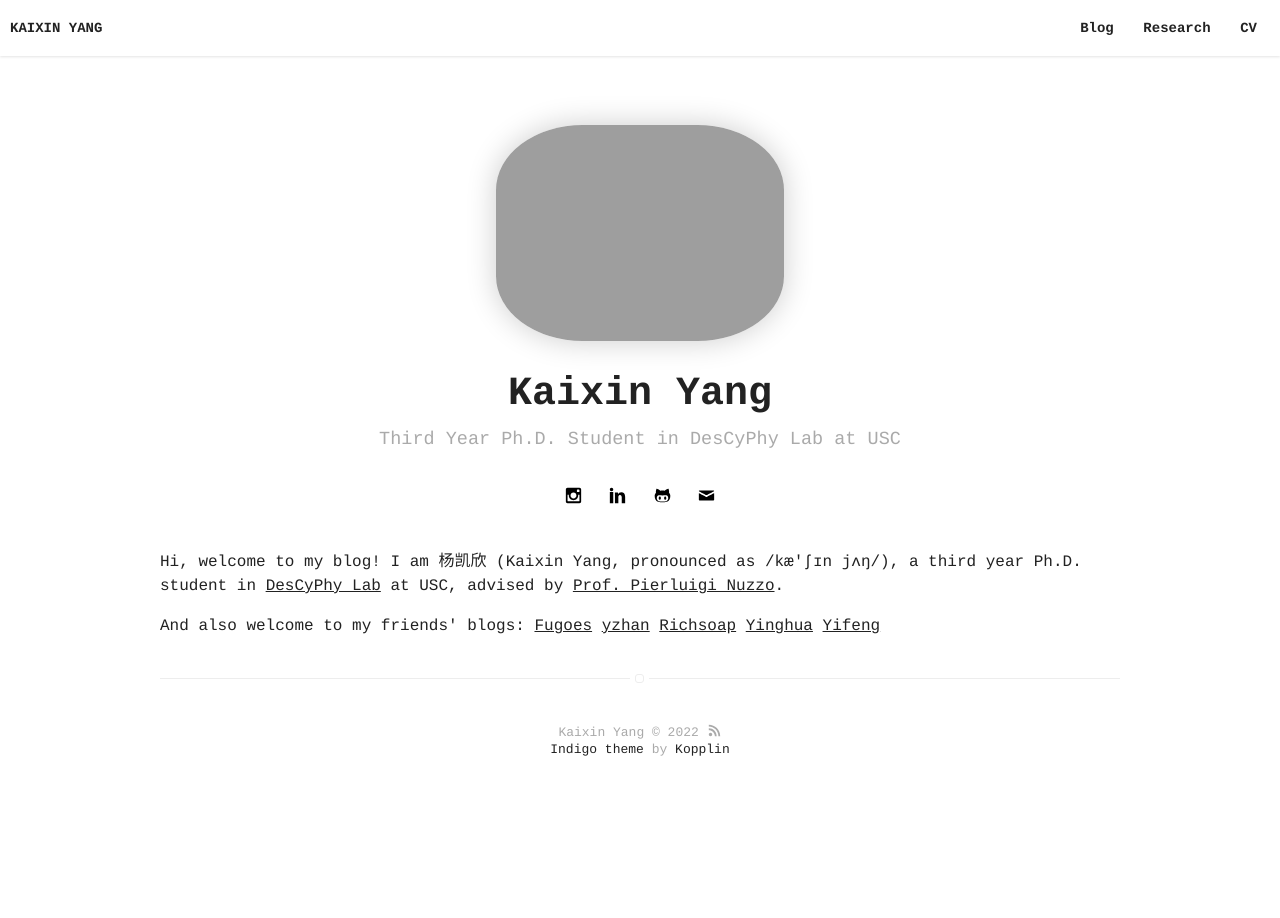
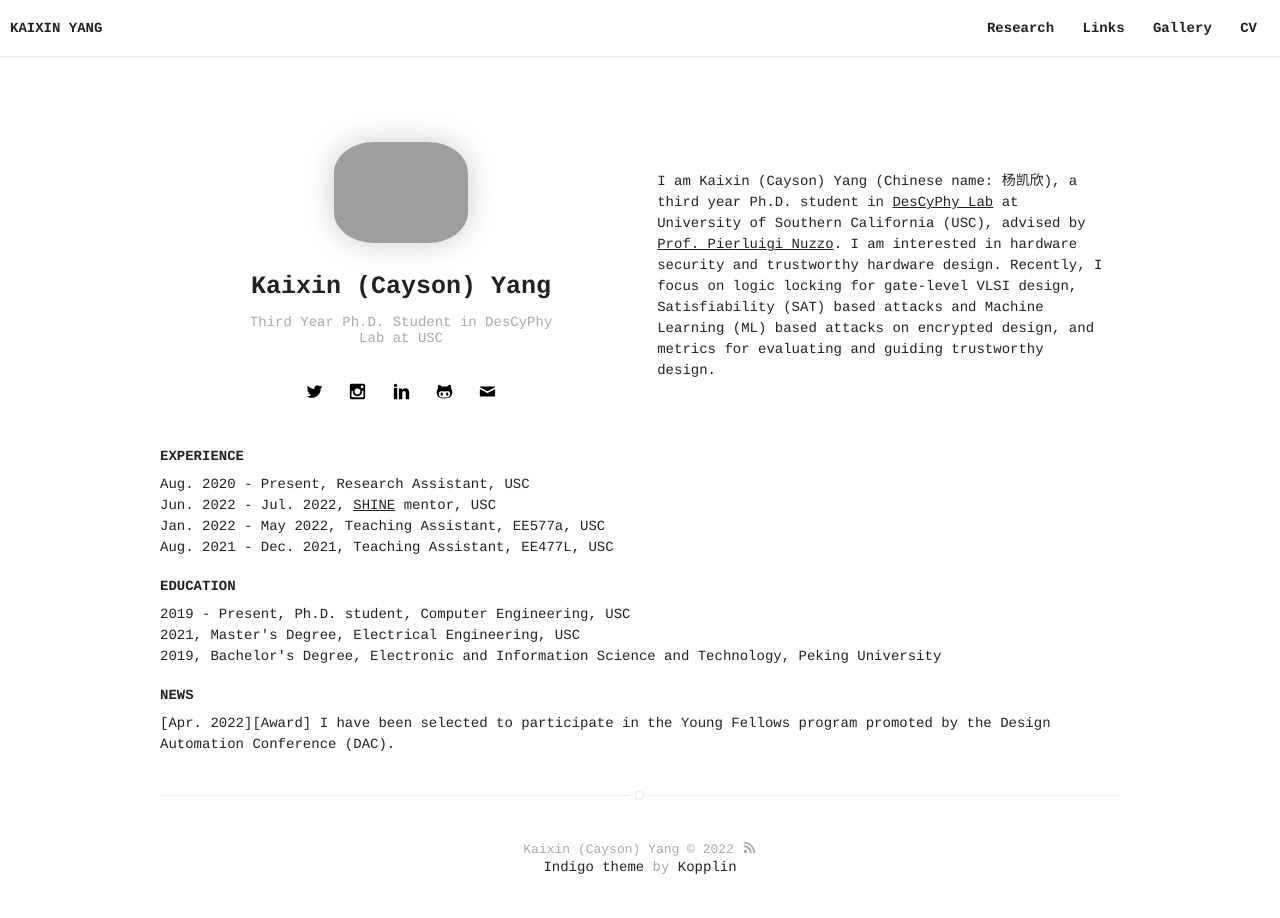
Before and after one commit to SceneryInMirror/SceneryInMirror.github.io, a Jekyll site: the page built from index.html, in a window 1280 px wide. Built offline with Jekyll 4.4.1, drawn with Linux system fonts in a browser that asks for light colours.

Commit message:
redesign the homepage, add links and gallery pages, and hide blog page

```diff
--- a/Gemfile
+++ b/Gemfile
@@ -1,6 +1,7 @@
 source 'https://rubygems.org'
 
 gem 'github-pages', group: :jekyll_plugins
+gem 'rdiscount'
 
 group :jekyll_plugins do
   #gem "jekyll-feed", "~> 0.12"
--- a/_config.yml
+++ b/_config.yml
@@ -1,6 +1,7 @@
 # basic configuration
-name: Kaixin Yang
+name: Kaixin (Cayson) Yang
 bio: Third Year Ph.D. Student in DesCyPhy Lab at USC
+#bio: kaixinya AT usc.edu
 description: Kaixin's Garden
 url: "https://sceneryinmirror.github.io"
 baseurl: ""
@@ -39,9 +40,9 @@ disqus:
 
 # if you don't have any of social below, comment the line
 #facebook: profile.php?id=100012146822426
-#twitter: Kaixin_Yang_LA
+twitter: Kaixin_Yang_LA
 # google: mygoogle
-instagram: cashinyang
+instagram: kaixinyang97
 # pinterest: mypinterest
 linkedin: kaixin-yang-a27287162
 # youtube: myyoutube
@@ -65,8 +66,8 @@ email: kaixinya@usc.edu
 
 authors:
     ykx:
-        name: Kaixin Yang
-        bio: Keep on going.
+        name: Kaixin (Cayson) Yang
+        bio: 做你该做的事情，并接受它的事与愿违
         external-image: false
         picture: assets/images/profile.jpg
 
@@ -84,12 +85,14 @@ paginate_path: "blog/:num/"
 #projects: true
 
 # if you don't need "about" or "blog", comment them out below
-#about: true
-blog: true
-#projects: true
+about: false
+blog: false
+projects: false
 tags-page: true
 tags: true
 research: true
+links: true
+gallery: true
 
 # do you want to show the "read time" of the posts?
 read-time: true
--- a/_includes/nav.html
+++ b/_includes/nav.html
@@ -19,9 +19,11 @@
             </li>
         {% endif %}
 
+        {% if site.blog == true %}
             <li class="item">
                 <a class="link" href="{{ site.url }}/blog">Blog</a>
             </li>
+        {% endif %}
 
 	    <!--
             <li class="item">
@@ -31,6 +33,14 @@
 
             <li class="item">
                 <a class="link" href="{{ site.url }}/research">Research</a>
+            </li>
+
+            <li class="item">
+                <a class="link" href="{{ site.url }}/links">Links</a>
+            </li>
+
+            <li class="item">
+                <a class="link" href="{{ site.url }}/gallery">Gallery</a>
             </li>
 
         {% if site.resume == true %}
--- a/_sass/base/general.sass
+++ b/_sass/base/general.sass
@@ -3,7 +3,7 @@ body, html
 
 body
 	line-height: 1.5
-	font: 16px $fontSerif
+	font: 1.4rem $fontSerif
 	color: $beta
 
 h1, h2, h3, h4
--- a/_sass/components/header.sass
+++ b/_sass/components/header.sass
@@ -6,7 +6,7 @@
     z-index: 99
 
     > .link > .selfie
-        max-width: 350px
+        max-width: 150px
         width: 30%
         margin-bottom: 25px
         border-radius: 30%
@@ -18,11 +18,11 @@
             opacity: .8
 
     > .title
-        font-size: 4rem
+        font-size: 2.5rem
         margin: 0 0 13px
 
     > .description
-        font-size: 1.85rem
+        font-size: 1.4rem
         font-weight: lighter
         font-style: normal
         color: $gama
--- a/_sass/pages/page.sass
+++ b/_sass/pages/page.sass
@@ -5,6 +5,13 @@
         text-align: center
         margin-bottom: 3rem
         margin-top: 6rem
+    h3
+        margin-bottom: 1rem
+        margin-top: 2rem
+        font-size: 1.4rem
+    p
+        margin: 0
+        font-size: 1.4rem
 
 .about
     img
--- a/index.html
+++ b/index.html
@@ -1,19 +1,47 @@
 ---
-layout: page
+layout: default
 title: Home
 ---
 
-<br/>
+<table>
+<tbody>
+<tr>
+<td>
+{% include header.html %}
+</td>
+
+<td>
 <p>
-Hi, welcome to my blog! I am 杨凯欣 (Kaixin Yang, pronounced as /kæ'ʃɪn jʌŋ/), a third year Ph.D. student in <a href="https://descyphy.usc.edu/">DesCyPhy Lab</a> at USC, advised by <a href="https://viterbi.usc.edu/directory/faculty/Nuzzo/Pierluigi">Prof. Pierluigi Nuzzo</a>.
+I am Kaixin (Cayson) Yang (Chinese name: 杨凯欣), a third year Ph.D. student in <a href="https://descyphy.usc.edu/">DesCyPhy Lab</a> at University of Southern California (USC), advised by <a href="https://viterbi.usc.edu/directory/faculty/Nuzzo/Pierluigi">Prof. Pierluigi Nuzzo</a>. I am interested in hardware security and trustworthy hardware design. Recently, I focus on logic locking for gate-level VLSI design, Satisfiability (SAT) based attacks and Machine Learning (ML) based attacks on encrypted design, and metrics for evaluating and guiding trustworthy design.
+
+
+<!--Welcome to my blog! I am 杨凯欣 (Kaixin Yang, pronounced as /kæ'ʃɪn jʌŋ/, and please feel free to call me Cayson), a third year Ph.D. student in <a href="https://descyphy.usc.edu/">DesCyPhy Lab</a> at USC, advised by <a href="https://viterbi.usc.edu/directory/faculty/Nuzzo/Pierluigi">Prof. Pierluigi Nuzzo</a>. -->
+
 </p>
+</td>
+</tbody>
+</table>
 
-<p>
-And also welcome to my friends' blogs:
-{% for friend in site.friends %}
-<a href="{{friend.href}}">{{friend.title}}</a>
-{% endfor %}
-</p>
+
+<h3 style="text-align:left">EXPERIENCE</h3>
+
+<p>Aug. 2020 - Present, Research Assistant, USC</p>
+<p>Jun. 2022 - Jul. 2022, <a href="https://viterbik12.usc.edu/shine/">SHINE</a> mentor, USC</p>
+<p>Jan. 2022 - May 2022, Teaching Assistant, EE577a, USC</p>
+<p>Aug. 2021 - Dec. 2021, Teaching Assistant, EE477L, USC</p>
+
+<h3 style="text-align:left">EDUCATION</h3>
+
+<p>2019 - Present, Ph.D. student, Computer Engineering, USC</p>
+<p>2021, Master's Degree, Electrical Engineering, USC</p>
+<p>2019, Bachelor's Degree, Electronic and Information Science and Technology, Peking University</p>
+
+<h3 style="text-align:left">NEWS</h3>
+
+<p>[Apr. 2022][Award] I have been selected to participate in the Young Fellows program promoted by the Design Automation Conference (DAC).</p>
+
+{% include footer.html %}
+
 
 <!--
 <div class="
```
Also changed, not shown: gallery.html (added, +15 -0 lines), links.html (added, +9 -0 lines), assets/images/profile.jpeg (added), 10 other files.
